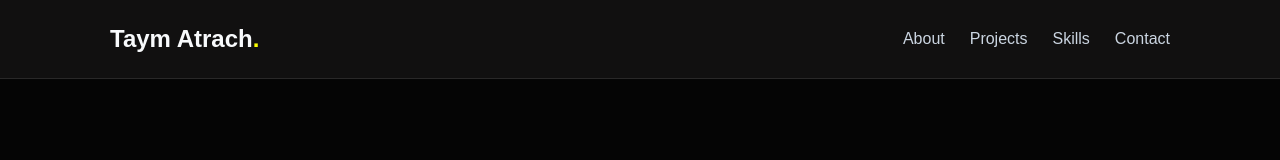
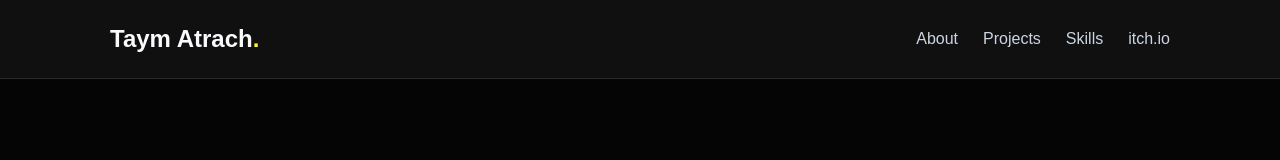
Before and after one commit to TaymAtrach/TaymAtrach.github.io, a plain HTML site: page index.html in a window 1280 px wide. Shown: the top 160 px of the page. Drawn offline with Linux system fonts and the light colour scheme.

Commit message:
Added link to itch.io

```diff
--- a/index.html
+++ b/index.html
@@ -19,7 +19,7 @@
         <li><a href="#about">About</a></li>
         <li><a href="#projects">Projects</a></li>
         <li><a href="#skills">Skills</a></li>
-        <li><a href="#contact">Contact</a></li>
+        <li><a href="https://tayooomy.itch.io/" target="_blank" rel="noopener">itch.io</a></li>
       </ul>
     </nav>
   </header>
```
